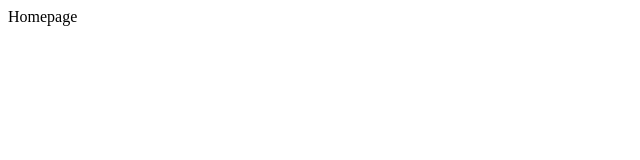
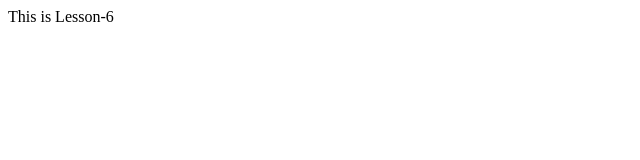
Before and after one commit to khayrullaevf/React-js-nt, a React (Create React App) app in the folder my_app/: page / in a window 1280 px wide. Shown: the top 160 px of the page, without its empty margins (0-640 px from the left). Built offline with nearby package versions, Linux system fonts and the light colour scheme.

Commit message:
lesson-6 branch

```diff
--- a/my_app/src/pages/Homepage.jsx
+++ b/my_app/src/pages/Homepage.jsx
@@ -4,7 +4,7 @@ import React from 'react'
 
 const Homepage = () => {
   return (
-    <div>Homepage</div>
+    <div>This is Lesson-6</div>
   )
 }
 
```
